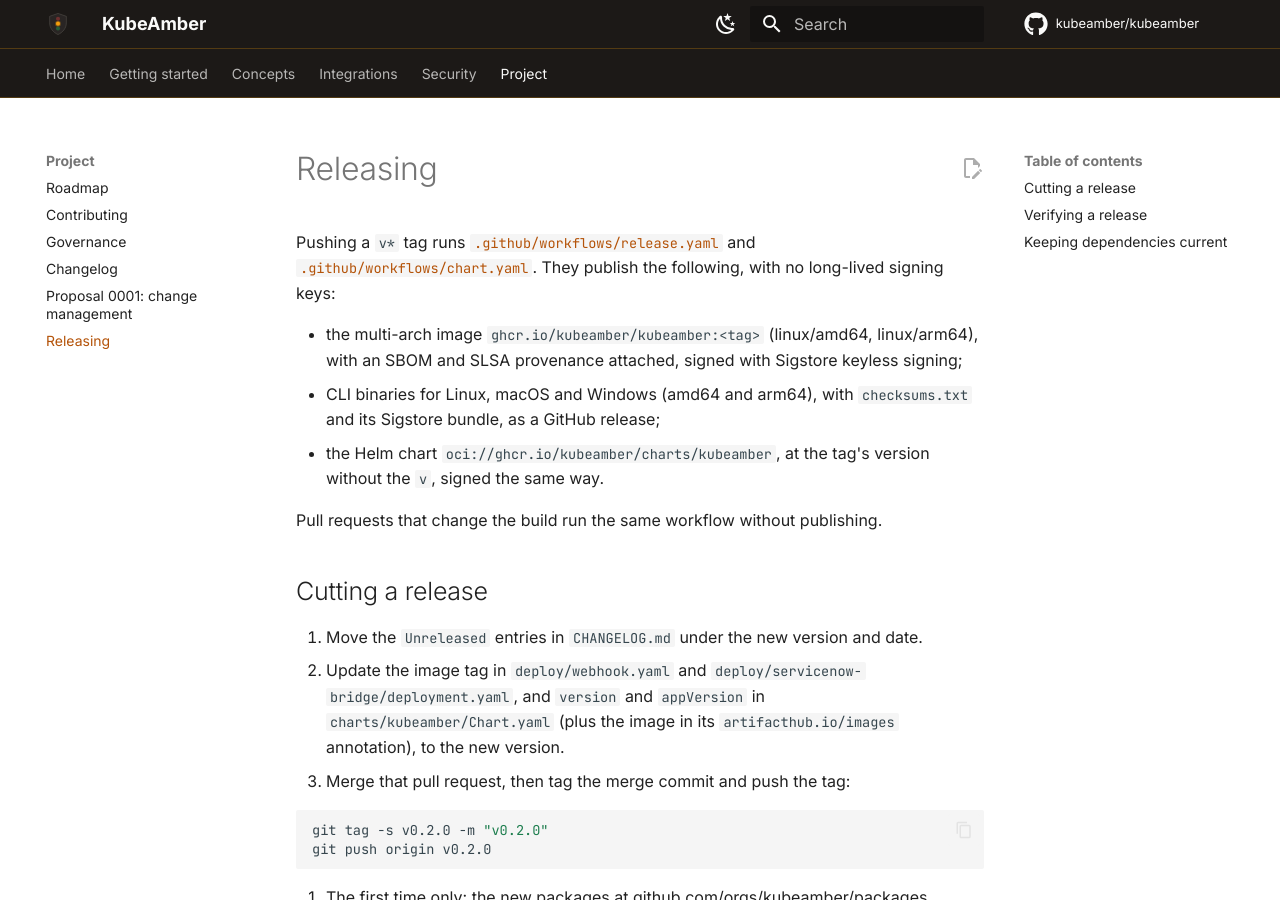
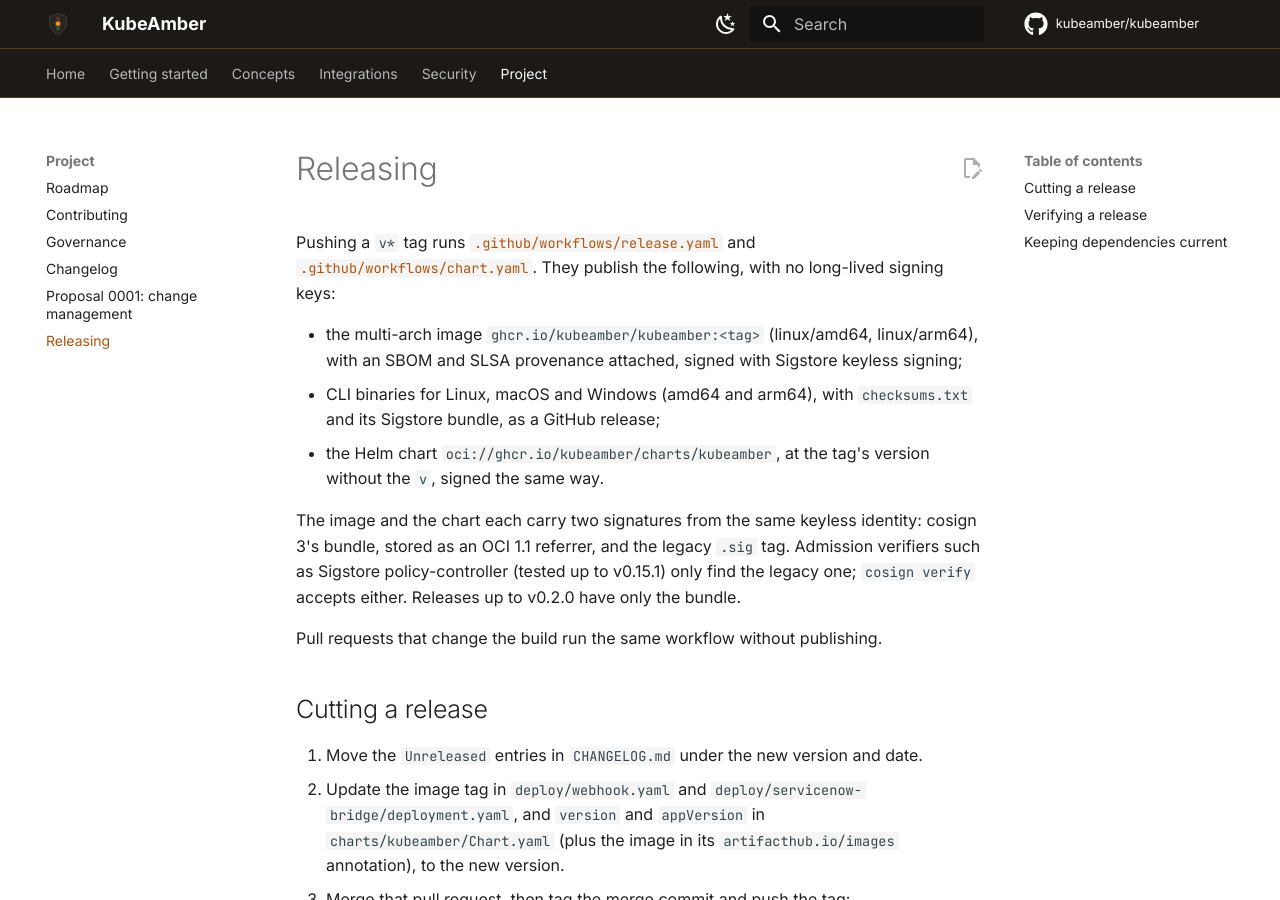
Before and after one commit to kubeamber/kubeamber, an MkDocs documentation site: the page built from docs/releasing.md, in a window 1280 px wide and 900 px high. Built offline with MkDocs 1.6.1 and Material for MkDocs 9.7.7, drawn with Linux system fonts in a browser that asks for light colours; comment, search, counter and statistics services are not loaded.

Commit message:
fix(release): also sign images and charts in cosign's legacy format
cosign 3 signs in its new bundle format, stored as an OCI 1.1 referrer
(GHCR, which has no referrers API, gets the fallback index tag). cosign 3
verifies it, but Sigstore policy-controller reports "no signatures found":
tested with v0.13.1 (the Helm chart's default) and v0.15.1 (the latest),
including with a deliberately wrong identity, while Chainguard's images,
signed in the legacy format, verify. So a cluster that enforces signatures
at admission can't run KubeAmber's own image.

Sign the image and the chart a second time with
--new-bundle-format=false --use-signing-config=false, which writes the
legacy sha256-<digest>.sig tag. Tested locally with cosign 3.1.3 against a
throwaway registry: those flags produce the .sig tag, and cosign verify with
default flags accepts it.

Signed-off-by: Sathpal-Singh <sathpal.gnec@gmail.com>

```diff
--- a/docs/releasing.md
+++ b/docs/releasing.md
@@ -11,6 +11,12 @@ publish the following, with no long-lived signing keys:
   `checksums.txt` and its Sigstore bundle, as a GitHub release;
 - the Helm chart `oci://ghcr.io/kubeamber/charts/kubeamber`, at the tag's
   version without the `v`, signed the same way.
+
+The image and the chart each carry two signatures from the same keyless
+identity: cosign 3's bundle, stored as an OCI 1.1 referrer, and the legacy
+`.sig` tag. Admission verifiers such as Sigstore policy-controller (tested up
+to v0.15.1) only find the legacy one; `cosign verify` accepts either. Releases
+up to v0.2.0 have only the bundle.
 
 Pull requests that change the build run the same workflow without
 publishing.
```
Also changed, not shown: CHANGELOG.md (+5 -0 lines), 2 other files.
